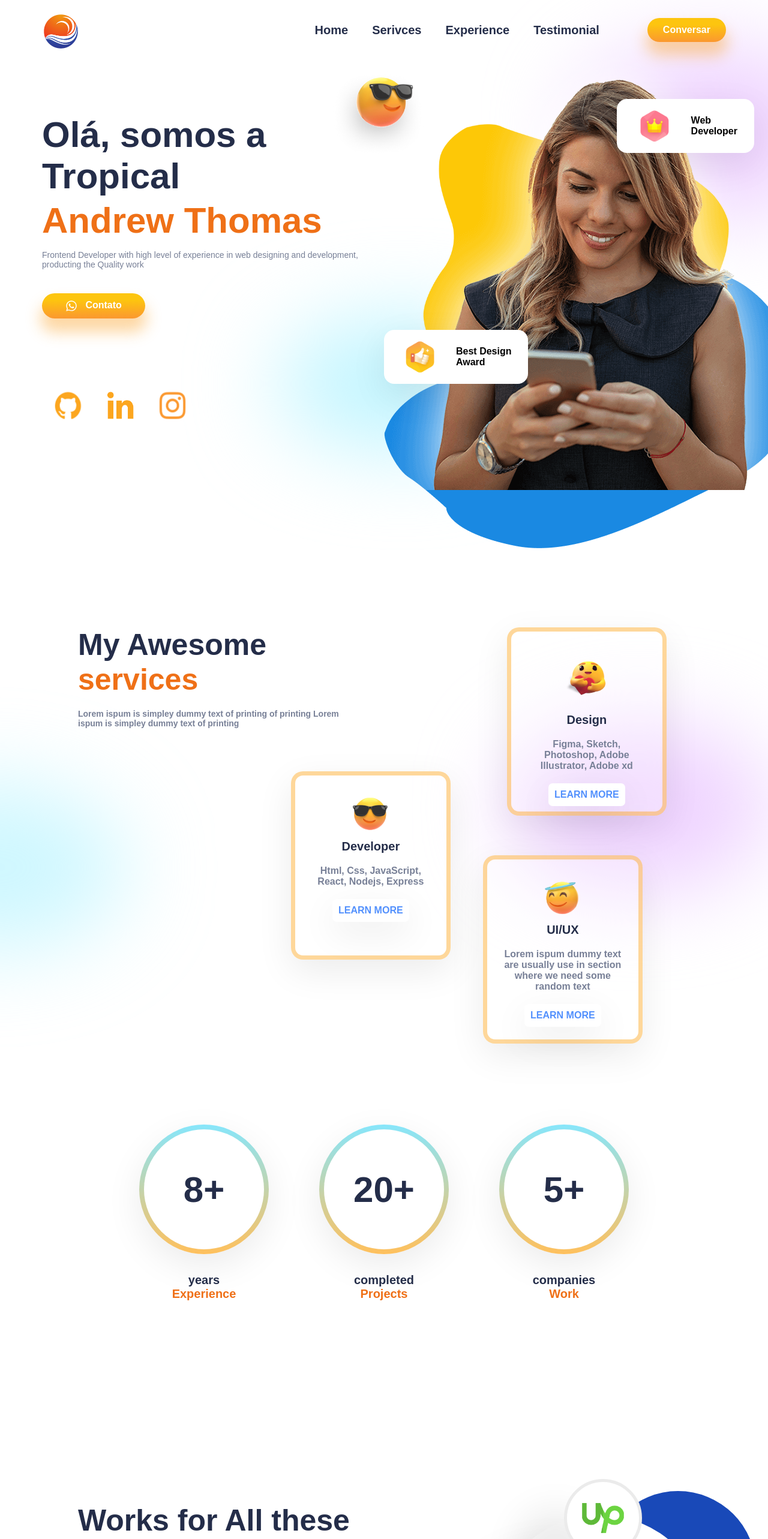
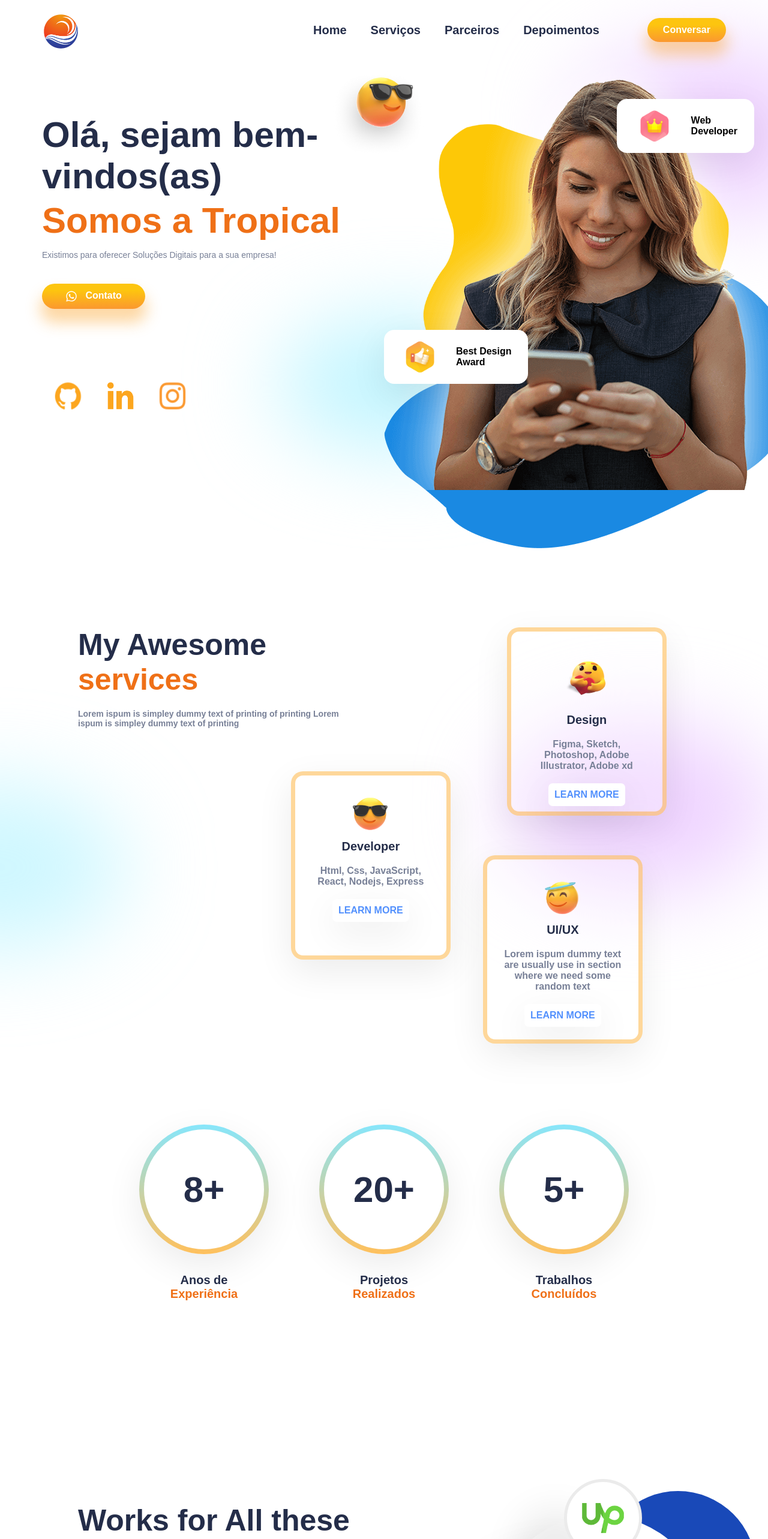
Before and after one commit to vmontanha/tropical, a React (Create React App) app: page / in a window 1280 px wide. Shown: the top 2566 px of the page at 60% size. Built offline with nearby package versions, Linux system fonts and the light colour scheme; a web font is replaced by a local one.

Commit message:
ajustes na Navbar e inclusão de traduções

```diff
--- a/src/components/Experience/Experience.jsx
+++ b/src/components/Experience/Experience.jsx
@@ -9,18 +9,18 @@ const Experience = () => {
     <div className="experience" id='experience'>
       <div className="achievement">
         <div className="circle" style={{ color: darkMode ? 'var(--orange)' : '' }}>8+</div>
-        <span style={{ color: darkMode ? 'white' : '' }}>years </span>
-        <span>Experience</span>
+        <span style={{ color: darkMode ? 'white' : '' }}>Anos de </span>
+        <span>Experiência</span>
       </div>
       <div className="achievement">
         <div className="circle" style={{ color: darkMode ? 'var(--orange)' : '' }}>20+</div>
-        <span style={{ color: darkMode ? 'white' : '' }}>completed </span>
-        <span>Projects</span>
+        <span style={{ color: darkMode ? 'white' : '' }}>Projetos</span>
+        <span>Realizados</span>
       </div>
       <div className="achievement">
         <div className="circle" style={{ color: darkMode ? 'var(--orange)' : '' }}>5+</div>
-        <span style={{ color: darkMode ? 'white' : '' }}>companies </span>
-        <span>Work</span>
+        <span style={{ color: darkMode ? 'white' : '' }}>Trabalhos </span>
+        <span>Concluídos</span>
       </div>
     </div>
   );
--- a/src/components/Intro/Intro.jsx
+++ b/src/components/Intro/Intro.jsx
@@ -27,11 +27,10 @@ const Intro = () => {
       <div className="i-left">
         <div className="i-name">
           {/* yahan change hy darkmode ka */}
-          <span style={{ color: darkMode ? "white" : "" }}>Olá, somos a Tropical</span>
-          <span>Andrew Thomas</span>
+          <span style={{ color: darkMode ? "white" : "" }}>Olá, sejam bem-vindos(as)</span>
+          <span>Somos a Tropical</span>
           <span>
-            Frontend Developer with high level of experience in web designing
-            and development, producting the Quality work
+            Existimos para oferecer Soluções Digitais para a sua empresa!
           </span>
         </div>
 
--- a/src/components/Navbar/Navbar.jsx
+++ b/src/components/Navbar/Navbar.jsx
@@ -24,12 +24,12 @@ const navbar = () => {
             </li>
             <li>
               <Link to="services" spy={true} smooth={true}>
-                Serivces
+                Serviços
               </Link>
             </li>
             <li>
               <Link to="works" spy={true} smooth={true}>
-                Experience
+                Parceiros
               </Link>
             </li>
             {/* <li>
@@ -39,7 +39,7 @@ const navbar = () => {
             </li> */}
             <li>
               <Link to="testimonial" spy={true} smooth={true}>
-                Testimonial
+                Depoimentos
               </Link>
             </li>
           </ul>
--- a/src/components/Portfolio/Portfolio.jsx
+++ b/src/components/Portfolio/Portfolio.jsx
@@ -13,7 +13,7 @@ const Portfolio = () => {
   return (
     <div className="portfolio" id="portfolio">
       {/* heading */}
-      <span style={{color: darkMode?'white': ''}}>Recent Projects</span>
+      <span style={{ color: darkMode ? 'white' : '' }}>Recent Projects</span>
       <span>Portfolio</span>
 
       {/* slider */}
```
Also changed, not shown: 1 other file (tests, documents, lock files or other folders).
